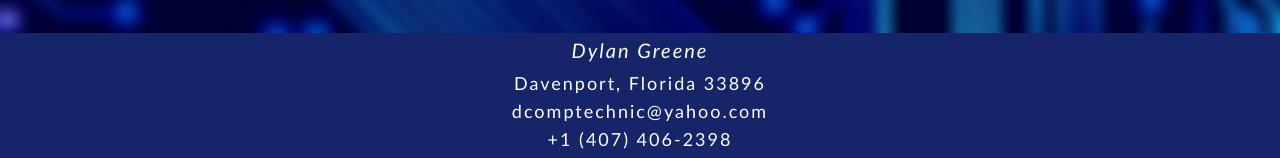
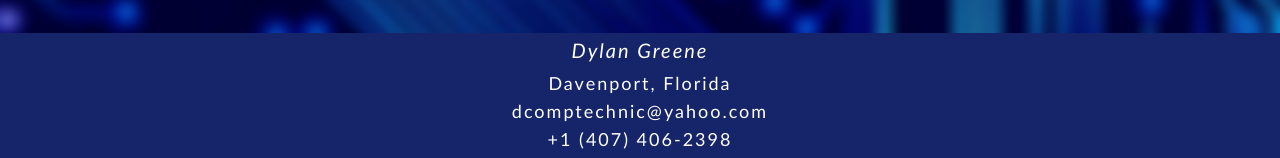
Before and after one commit to Dkod3r/Dkod3r.github.io, a plain HTML site: page about.html in a window 1280 px wide. Shown: the part 592-750 px from the top of the page. Drawn offline with Linux system fonts and the light colour scheme.

Commit message:
remove zipcode

```diff
--- a/about.html
+++ b/about.html
@@ -82,7 +82,7 @@
 	<div class="copyright">
 		<footer class="footer">
 		<h5><em>Dylan Greene</em></h5>
-		<p>Davenport, Florida 33896</p>
+		<p>Davenport, Florida</p>
 		<p>dcomptechnic@yahoo.com</p>
 		<p>+1 (407) 406-2398</p>
 		&copy; 2025 Dylan Greene
```
Also changed, not shown: blog.html (+1 -1 lines), contact.html (+1 -1 lines), index.html (+1 -1 lines).
